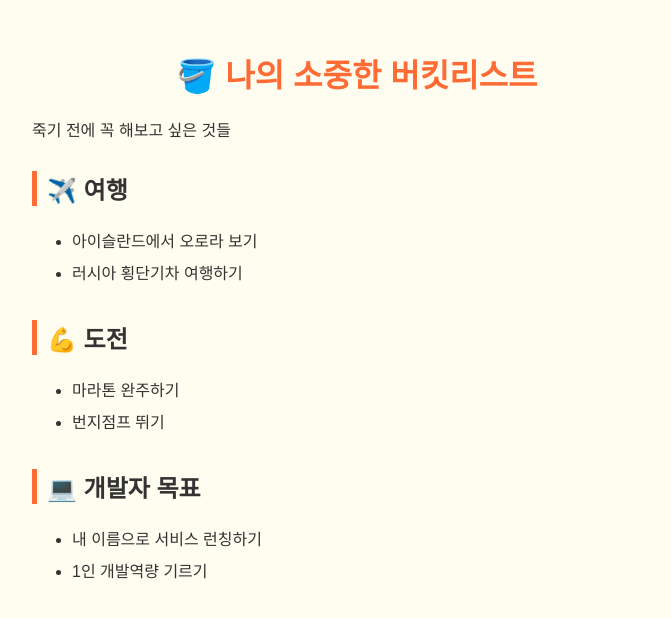
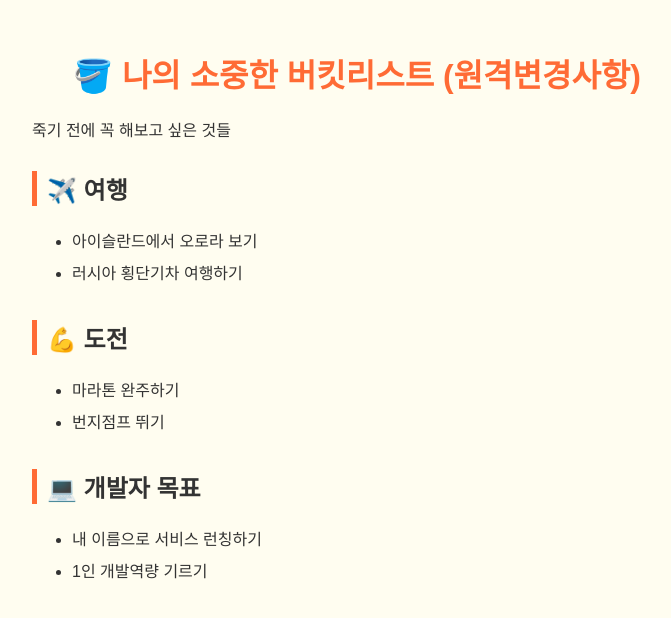
Before and after one commit to eunjeong-97/my-bucketlist, a plain HTML site: page index.html in a window 1280 px wide. Shown: the whole page, without its empty margins (283-954 px from the left). Drawn offline with Linux system fonts and the light colour scheme.

Commit message:
원격변경사항

```diff
--- a/index.html
+++ b/index.html
@@ -27,7 +27,7 @@
     </style>
   </head>
   <body>
-    <h1>🪣 나의 소중한 버킷리스트</h1>
+    <h1>🪣 나의 소중한 버킷리스트 (원격변경사항)</h1>
     <p>죽기 전에 꼭 해보고 싶은 것들</p>
 
     <h2>✈️ 여행</h2>
```
